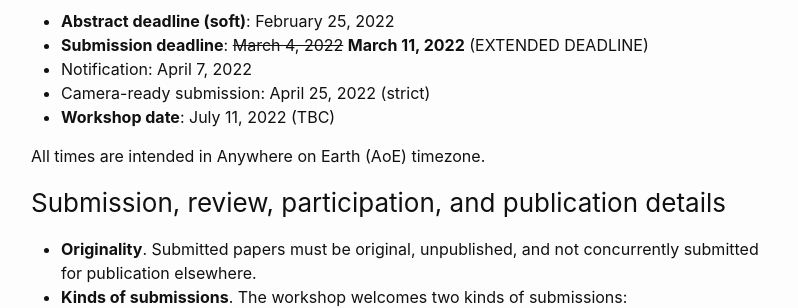
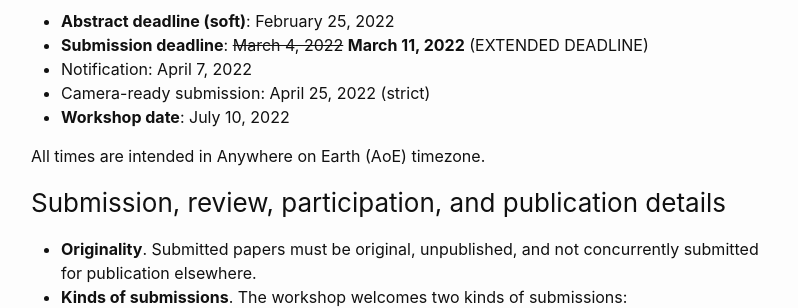
Before and after one commit to discoli-workshop/2023, a Jekyll site: the page built from index.md, in a window 1280 px wide and 900 px high, scrolled down 1100 px. Shown: the part 153-461 px from the top of the window, without its empty margins (239-1037 px from the left). Built offline with Jekyll 4.4.1, drawn with Linux system fonts in a browser that asks for light colours.

Commit message:
Correct date

```diff
--- a/index.md
+++ b/index.md
@@ -38,7 +38,7 @@ The topics of interest include (but are not limited to) the following:
 - **Submission deadline**: ~~March 4, 2022~~ **March 11, 2022** (EXTENDED DEADLINE)
 - Notification: April 7, 2022
 - Camera-ready submission: April 25, 2022 (strict)
-- **Workshop date**: July 11, 2022 (TBC)
+- **Workshop date**: July 10, 2022
 
 All times are intended in Anywhere on Earth (AoE) timezone.
 
```
Also changed, not shown: program.md (+3 -0 lines).
